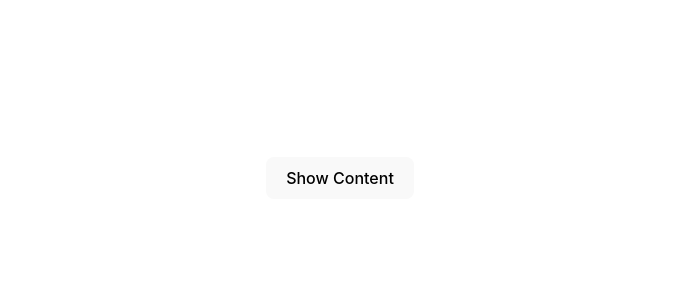
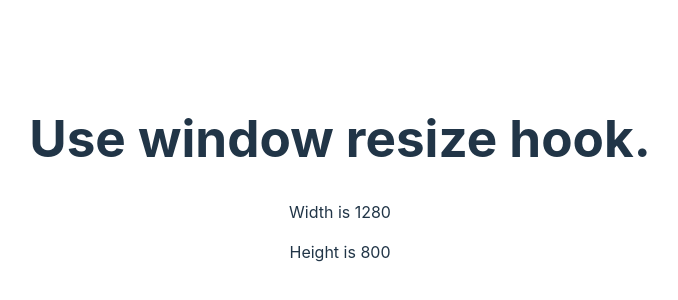
Before and after one commit to ExpixelStudio/react-collection, a React (Vite) app in the folder custom-hooks/: page / in a window 1280 px wide. Shown: the part 222-522 px from the top of the page, without its empty margins (300-978 px from the left). Built offline with nearby package versions, Linux system fonts and the light colour scheme.

Commit message:
test component for displaying window size.

```diff
--- a/custom-hooks/src/App.jsx
+++ b/custom-hooks/src/App.jsx
@@ -1,6 +1,7 @@
 import UseFetchHookTest from './components/UseFetch/test'
 import OnClickOutideTest from './components/OnClickOutside/test'
 import './App.css'
+import UseWindowResizeTest from './components/UseWindowResize/test'
 
 function App() {
 
@@ -11,7 +12,11 @@ function App() {
       {/* <UseFetchHookTest /> */}
 
       {/* Use on click outside hook test */}
-      <OnClickOutideTest />
+      {/* <OnClickOutideTest /> */}
+
+      {/* Use window resize hook UseFetchHookTest */}
+      <UseWindowResizeTest />
+
     </>
   )
 }
--- a/custom-hooks/src/components/UseWindowResize/test.jsx
+++ b/custom-hooks/src/components/UseWindowResize/test.jsx
@@ -0,0 +1,19 @@
+import useWindowResize from ".";
+
+export default function UseWindowResizeTest(){
+
+   const windowSize = useWindowResize();
+   const { width, height } = windowSize;
+
+   return (
+      <div>
+        <h1>Use window resize hook.</h1>
+        <p>
+            Width is {width}
+        </p>
+        <p>
+           Height is {height}
+        </p>
+   </div>
+   );
+}
```
